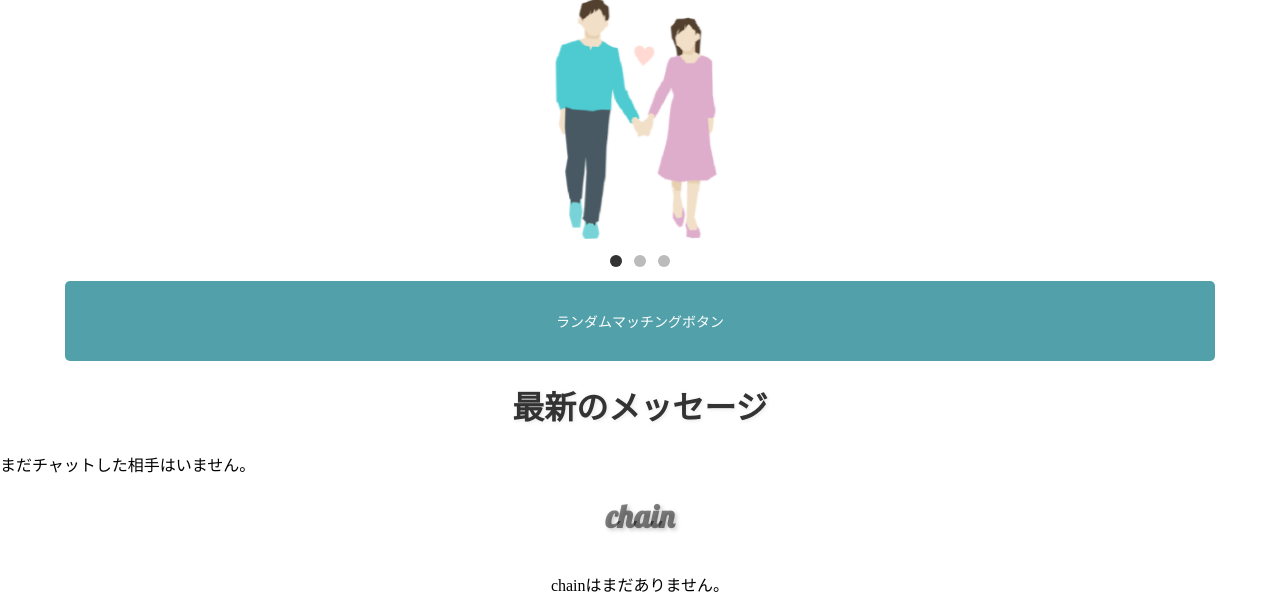
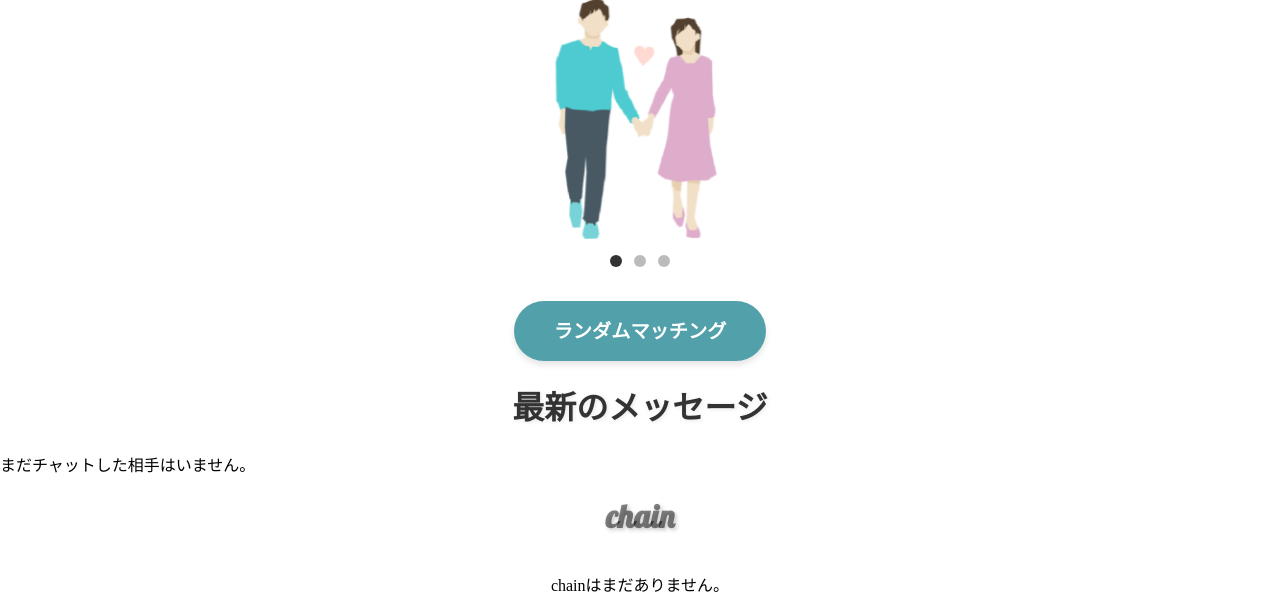
Before and after one commit to yugo-smi/SystemKaihatuEnsyu2, a PHP site: page / in a window 1280 px wide. Shown: the part 81-682 px from the top of the page. Run offline with PHP 8.4, Linux system fonts and the light colour scheme; the visitor is signed in with stand-in values (Sample User, id 1); data that the repository does not hold is empty.

Commit message:
メイン画面デザイン

```diff
--- a/css/style_index.css
+++ b/css/style_index.css
@@ -277,3 +277,35 @@ right: 0;
   font-size: 0.9rem; /* 時間を小さく */
   color: #666; /* 薄いグレー */
 }
+/* ランダムマッチングボタンのスタイル */
+.random_matching_button {
+  display: inline-block; /* インラインブロックで調整 */
+  font-family: 'Poppins', sans-serif; /* スタイリッシュなフォント */
+  font-weight: 600; /* 少し太めのフォントウェイト */
+  font-size: 1.2rem; /* ボタンの文字サイズを調整 */
+  color: #ffffff; /* ボタン文字の色 */
+  text-decoration: none; /* 下線を消す */
+  background-color: #52a1aa; /* ボタンの背景色 */
+  padding: 15px 40px; /* 内側の余白 */
+  border-radius: 30px; /* 丸みを帯びたボタン */
+  box-shadow: 0 4px 6px rgba(0, 0, 0, 0.1); /* 立体感を出す影 */
+  transition: background-color 0.3s ease, transform 0.2s ease; /* アニメーション効果 */
+  text-align: center; /* テキスト中央揃え */
+  cursor: pointer; /* クリック可能に見せる */
+  margin-top: 20px; /* ボタン上部のスペース */
+}
+
+/* ホバー時のエフェクト */
+.random_matching_button:hover {
+  background-color: #0078a1; /* 背景色を濃い青に変更 */
+  transform: translateY(-3px); /* ホバーで少し上に浮く */
+  box-shadow: 0 6px 10px rgba(0, 0, 0, 0.2); /* 影を強調 */
+}
+
+/* 携帯画面向けの調整 */
+@media (max-width: 480px) {
+  .random_matching_button {
+      font-size: 1rem; /* フォントサイズを調整 */
+      padding: 10px 30px; /* コンパクトなサイズに */
+  }
+}
--- a/index.php
+++ b/index.php
@@ -261,7 +261,10 @@ try {
     </div>
 
     <!-- ランダムマッチングボタン -->
-    <a href="./partner_profile.php" class="random_matching_button">ランダムマッチングボタン</a>
+   <div class="random_matching">
+    <a href="./partner_profile.php" class="random_matching_button">ランダムマッチング</a>
+</div>
+
 
     <!-- スクリプト -->
     <script src="js/index_hamburger.js"></script>
```
